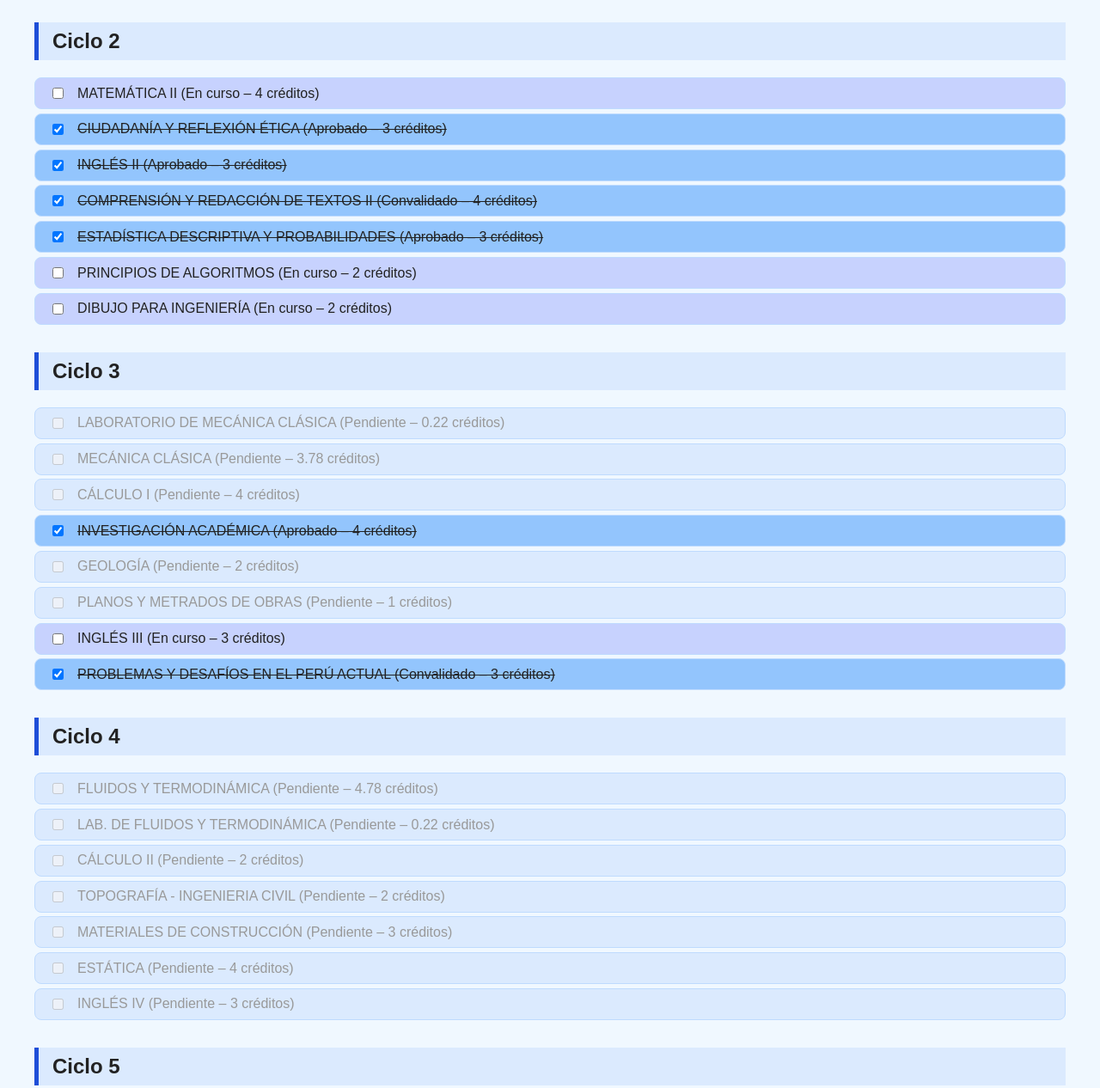
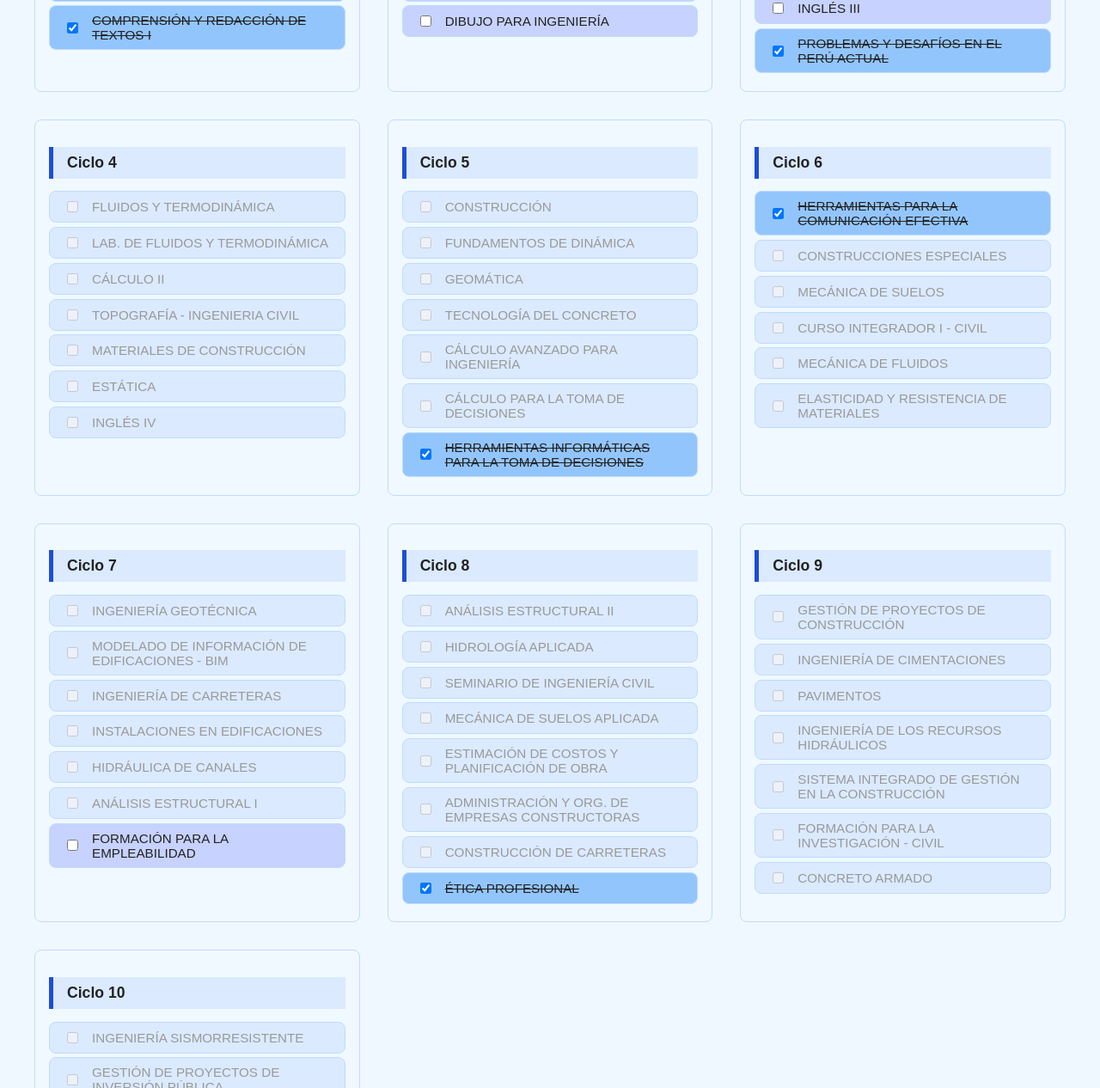
Before and after one commit to esperanza1703/malla-civil-3, a plain HTML site: page index.html in a window 1280 px wide. Shown: the part 456-1722 px from the top of the page at 86% size. Drawn offline with Linux system fonts and the light colour scheme.

Commit message:
Update index.html

```diff
--- a/index.html
+++ b/index.html
@@ -14,13 +14,22 @@
       text-align: center;
       color: #1e3a8a;
     }
+    .grid {
+      display: grid;
+      grid-template-columns: repeat(auto-fill, minmax(300px, 1fr));
+      gap: 2rem;
+    }
     .ciclo {
-      margin-bottom: 2rem;
+      border: 1px solid #bfdbfe;
+      border-radius: 0.5rem;
+      background: #f0f9ff;
+      padding: 1rem;
     }
     .ciclo h2 {
       background: #dbeafe;
       padding: 0.5rem 1rem;
       border-left: 5px solid #1d4ed8;
+      font-size: 1.1rem;
     }
     .curso {
       display: flex;
@@ -31,6 +40,7 @@
       padding: 0.5rem 1rem;
       margin: 0.3rem 0;
       transition: background 0.3s;
+      font-size: 0.95rem;
     }
     .curso.aprobado {
       background: #93c5fd;
@@ -58,98 +68,98 @@
   <script>
     const cursos = {
   1: [
-    { nombre: "MATEMÁTICA I", id: "MAT1", estado: "Aprobado", creditos: 3, prereq: ["NIVMAT"] },
-    { nombre: "INTRODUCCIÓN A LA VIDA UNIVERSITARIA", id: "IVU", estado: "Aprobado", creditos: 2 },
-    { nombre: "LABORATORIO DE QUÍMICA GENERAL", id: "LQG", estado: "Convalidado", creditos: 0.28 },
-    { nombre: "QUÍMICA GENERAL", id: "QG", estado: "Convalidado", creditos: 2.72 },
-    { nombre: "INDIVIDUO Y MEDIO AMBIENTE", id: "IMA", estado: "Aprobado", creditos: 2, prereq: ["NIVRED"] },
-    { nombre: "INGLÉS I", id: "ING1", estado: "Aprobado", creditos: 3 },
-    { nombre: "COMPRENSIÓN Y REDACCIÓN DE TEXTOS I", id: "CRT1", estado: "Convalidado", creditos: 4, prereq: ["NIVRED"] }
+    { nombre: "MATEMÁTICA I", id: "MAT1", prereq: ["NIVMAT"] },
+    { nombre: "INTRODUCCIÓN A LA VIDA UNIVERSITARIA", id: "IVU" },
+    { nombre: "LABORATORIO DE QUÍMICA GENERAL", id: "LQG" },
+    { nombre: "QUÍMICA GENERAL", id: "QG" },
+    { nombre: "INDIVIDUO Y MEDIO AMBIENTE", id: "IMA", prereq: ["NIVRED"] },
+    { nombre: "INGLÉS I", id: "ING1" },
+    { nombre: "COMPRENSIÓN Y REDACCIÓN DE TEXTOS I", id: "CRT1", prereq: ["NIVRED"] }
   ],
   2: [
-    { nombre: "MATEMÁTICA II", id: "MAT2", estado: "En curso", creditos: 4, prereq: ["MAT1"] },
-    { nombre: "CIUDADANÍA Y REFLEXIÓN ÉTICA", id: "CRE", estado: "Aprobado", creditos: 3 },
-    { nombre: "INGLÉS II", id: "ING2", estado: "Aprobado", creditos: 3, prereq: ["ING1"] },
-    { nombre: "COMPRENSIÓN Y REDACCIÓN DE TEXTOS II", id: "CRT2", estado: "Convalidado", creditos: 4, prereq: ["CRT1"] },
-    { nombre: "ESTADÍSTICA DESCRIPTIVA Y PROBABILIDADES", id: "EDP", estado: "Aprobado", creditos: 3, prereq: ["MAT1"] },
-    { nombre: "PRINCIPIOS DE ALGORITMOS", id: "ALGO", estado: "En curso", creditos: 2 },
-    { nombre: "DIBUJO PARA INGENIERÍA", id: "DIBUJO", estado: "En curso", creditos: 2, prereq: ["MAT1", "IVU"] }
+    { nombre: "MATEMÁTICA II", id: "MAT2", prereq: ["MAT1"] },
+    { nombre: "CIUDADANÍA Y REFLEXIÓN ÉTICA", id: "CRE" },
+    { nombre: "INGLÉS II", id: "ING2", prereq: ["ING1"] },
+    { nombre: "COMPRENSIÓN Y REDACCIÓN DE TEXTOS II", id: "CRT2", prereq: ["CRT1"] },
+    { nombre: "ESTADÍSTICA DESCRIPTIVA Y PROBABILIDADES", id: "EDP", prereq: ["MAT1"] },
+    { nombre: "PRINCIPIOS DE ALGORITMOS", id: "ALGO" },
+    { nombre: "DIBUJO PARA INGENIERÍA", id: "DIBUJO", prereq: ["MAT1", "IVU"] }
   ],
   3: [
-    { nombre: "LABORATORIO DE MECÁNICA CLÁSICA", id: "LMC", estado: "Pendiente", creditos: 0.22, prereq: ["MAT2"] },
-    { nombre: "MECÁNICA CLÁSICA", id: "MC", estado: "Pendiente", creditos: 3.78, prereq: ["MAT2"] },
-    { nombre: "CÁLCULO I", id: "CAL1", estado: "Pendiente", creditos: 4, prereq: ["MAT2"] },
-    { nombre: "INVESTIGACIÓN ACADÉMICA", id: "INVAC", estado: "Aprobado", creditos: 4, prereq: ["IMA", "CRT1"] },
-    { nombre: "GEOLOGÍA", id: "GEO", estado: "Pendiente", creditos: 2, prereq: ["DIBUJO"] },
-    { nombre: "PLANOS Y METRADOS DE OBRAS", id: "PMOC", estado: "Pendiente", creditos: 1, prereq: ["DIBUJO"] },
-    { nombre: "INGLÉS III", id: "ING3", estado: "En curso", creditos: 3, prereq: ["ING2"] },
-    { nombre: "PROBLEMAS Y DESAFÍOS EN EL PERÚ ACTUAL", id: "PDP", estado: "Convalidado", creditos: 3, prereq: ["IMA", "CRT1"] }
+    { nombre: "LABORATORIO DE MECÁNICA CLÁSICA", id: "LMC", prereq: ["MAT2"] },
+    { nombre: "MECÁNICA CLÁSICA", id: "MC", prereq: ["MAT2"] },
+    { nombre: "CÁLCULO I", id: "CAL1", prereq: ["MAT2"] },
+    { nombre: "INVESTIGACIÓN ACADÉMICA", id: "INVAC", prereq: ["IMA", "CRT1"] },
+    { nombre: "GEOLOGÍA", id: "GEO", prereq: ["DIBUJO"] },
+    { nombre: "PLANOS Y METRADOS DE OBRAS", id: "PMOC", prereq: ["DIBUJO"] },
+    { nombre: "INGLÉS III", id: "ING3", prereq: ["ING2"] },
+    { nombre: "PROBLEMAS Y DESAFÍOS EN EL PERÚ ACTUAL", id: "PDP", prereq: ["IMA", "CRT1"] }
   ],
   4: [
-    { nombre: "FLUIDOS Y TERMODINÁMICA", id: "FT", estado: "Pendiente", creditos: 4.78, prereq: ["LMC", "MC", "CAL1"] },
-    { nombre: "LAB. DE FLUIDOS Y TERMODINÁMICA", id: "LFT", estado: "Pendiente", creditos: 0.22, prereq: ["LMC", "MC", "CAL1"] },
-    { nombre: "CÁLCULO II", id: "CAL2", estado: "Pendiente", creditos: 2, prereq: ["CAL1"] },
-    { nombre: "TOPOGRAFÍA - INGENIERIA CIVIL", id: "TOPO", estado: "Pendiente", creditos: 2, prereq: ["PMOC", "EDP"] },
-    { nombre: "MATERIALES DE CONSTRUCCIÓN", id: "MCNST", estado: "Pendiente", creditos: 3, prereq: ["CAL1", "LMC", "MC"] },
-    { nombre: "ESTÁTICA", id: "EST", estado: "Pendiente", creditos: 4, prereq: ["CAL1", "LMC", "MC"] },
-    { nombre: "INGLÉS IV", id: "ING4", estado: "Pendiente", creditos: 3, prereq: ["ING3"] }
+    { nombre: "FLUIDOS Y TERMODINÁMICA", id: "FT", prereq: ["LMC", "MC", "CAL1"] },
+    { nombre: "LAB. DE FLUIDOS Y TERMODINÁMICA", id: "LFT", prereq: ["LMC", "MC", "CAL1"] },
+    { nombre: "CÁLCULO II", id: "CAL2", prereq: ["CAL1"] },
+    { nombre: "TOPOGRAFÍA - INGENIERIA CIVIL", id: "TOPO", prereq: ["PMOC", "EDP"] },
+    { nombre: "MATERIALES DE CONSTRUCCIÓN", id: "MCNST", prereq: ["CAL1", "LMC", "MC"] },
+    { nombre: "ESTÁTICA", id: "EST", prereq: ["CAL1", "LMC", "MC"] },
+    { nombre: "INGLÉS IV", id: "ING4", prereq: ["ING3"] }
   ],
   5: [
-    { nombre: "CONSTRUCCIÓN", id: "CONST", estado: "Pendiente", creditos: 3, prereq: ["PMOC", "MCNST"] },
-    { nombre: "FUNDAMENTOS DE DINÁMICA", id: "DIN", estado: "Pendiente", creditos: 4, prereq: ["EST"] },
-    { nombre: "GEOMÁTICA", id: "GEOM", estado: "Pendiente", creditos: 3, prereq: ["GEO", "TOPO"] },
-    { nombre: "TECNOLOGÍA DEL CONCRETO", id: "TCONC", estado: "Pendiente", creditos: 3, prereq: ["MCNST"] },
-    { nombre: "CÁLCULO AVANZADO PARA INGENIERÍA", id: "CALAV", estado: "Pendiente", creditos: 4, prereq: ["CAL2"] },
-    { nombre: "CÁLCULO PARA LA TOMA DE DECISIONES", id: "CTD", estado: "Pendiente", creditos: 2, prereq: ["CAL2"] },
-    { nombre: "HERRAMIENTAS INFORMÁTICAS PARA LA TOMA DE DECISIONES", id: "HINFO", estado: "Aprobado", creditos: 2 }
+    { nombre: "CONSTRUCCIÓN", id: "CONST", prereq: ["PMOC", "MCNST"] },
+    { nombre: "FUNDAMENTOS DE DINÁMICA", id: "DIN", prereq: ["EST"] },
+    { nombre: "GEOMÁTICA", id: "GEOM", prereq: ["GEO", "TOPO"] },
+    { nombre: "TECNOLOGÍA DEL CONCRETO", id: "TCONC", prereq: ["MCNST"] },
+    { nombre: "CÁLCULO AVANZADO PARA INGENIERÍA", id: "CALAV", prereq: ["CAL2"] },
+    { nombre: "CÁLCULO PARA LA TOMA DE DECISIONES", id: "CTD", prereq: ["CAL2"] },
+    { nombre: "HERRAMIENTAS INFORMÁTICAS PARA LA TOMA DE DECISIONES", id: "HINFO" }
   ],
   6: [
-    { nombre: "HERRAMIENTAS PARA LA COMUNICACIÓN EFECTIVA", id: "COMEF", estado: "Convalidado", creditos: 3, prereq: ["INVAC"] },
-    { nombre: "CONSTRUCCIONES ESPECIALES", id: "CESP", estado: "Pendiente", creditos: 3, prereq: ["CONST"] },
-    { nombre: "MECÁNICA DE SUELOS", id: "MSUE", estado: "Pendiente", creditos: 3, prereq: ["DIN", "GEOM"] },
-    { nombre: "CURSO INTEGRADOR I - CIVIL", id: "CIIC", estado: "Pendiente", creditos: 3, prereq: ["CONST", "GEOM", "TCONC"] },
-    { nombre: "MECÁNICA DE FLUIDOS", id: "MFLU", estado: "Pendiente", creditos: 3, prereq: ["DIN"] },
-    { nombre: "ELASTICIDAD Y RESISTENCIA DE MATERIALES", id: "ERM", estado: "Pendiente", creditos: 3, prereq: ["CALAV", "CTD", "DIN"] }
+    { nombre: "HERRAMIENTAS PARA LA COMUNICACIÓN EFECTIVA", id: "COMEF", prereq: ["INVAC"] },
+    { nombre: "CONSTRUCCIONES ESPECIALES", id: "CESP", prereq: ["CONST"] },
+    { nombre: "MECÁNICA DE SUELOS", id: "MSUE", prereq: ["DIN", "GEOM"] },
+    { nombre: "CURSO INTEGRADOR I - CIVIL", id: "CIIC", prereq: ["CONST", "GEOM", "TCONC"] },
+    { nombre: "MECÁNICA DE FLUIDOS", id: "MFLU", prereq: ["DIN"] },
+    { nombre: "ELASTICIDAD Y RESISTENCIA DE MATERIALES", id: "ERM", prereq: ["CALAV", "CTD", "DIN"] }
   ],
   7: [
-    { nombre: "INGENIERÍA GEOTÉCNICA", id: "GEOT", estado: "Pendiente", creditos: 3, prereq: ["CIIC", "MSUE"] },
-    { nombre: "MODELADO DE INFORMACIÓN DE EDIFICACIONES - BIM", id: "BIM", estado: "Pendiente", creditos: 3, prereq: ["CESP"] },
-    { nombre: "INGENIERÍA DE CARRETERAS", id: "CAR", estado: "Pendiente", creditos: 2, prereq: ["MSUE", "GEOM"] },
-    { nombre: "INSTALACIONES EN EDIFICACIONES", id: "INST", estado: "Pendiente", creditos: 2, prereq: ["CESP", "MFLU"] },
-    { nombre: "HIDRÁULICA DE CANALES", id: "HIDC", estado: "Pendiente", creditos: 2, prereq: ["CIIC", "MFLU"] },
-    { nombre: "ANÁLISIS ESTRUCTURAL I", id: "AE1", estado: "Pendiente", creditos: 4, prereq: ["ERM", "CIIC"] },
-    { nombre: "FORMACIÓN PARA LA EMPLEABILIDAD", id: "FEMP", estado: "En curso", creditos: 3, prereq: ["COMEF"] }
+    { nombre: "INGENIERÍA GEOTÉCNICA", id: "GEOT", prereq: ["CIIC", "MSUE"] },
+    { nombre: "MODELADO DE INFORMACIÓN DE EDIFICACIONES - BIM", id: "BIM", prereq: ["CESP"] },
+    { nombre: "INGENIERÍA DE CARRETERAS", id: "CAR", prereq: ["MSUE", "GEOM"] },
+    { nombre: "INSTALACIONES EN EDIFICACIONES", id: "INST", prereq: ["CESP", "MFLU"] },
+    { nombre: "HIDRÁULICA DE CANALES", id: "HIDC", prereq: ["CIIC", "MFLU"] },
+    { nombre: "ANÁLISIS ESTRUCTURAL I", id: "AE1", prereq: ["ERM", "CIIC"] },
+    { nombre: "FORMACIÓN PARA LA EMPLEABILIDAD", id: "FEMP", prereq: ["COMEF"] }
   ],
   8: [
-    { nombre: "ANÁLISIS ESTRUCTURAL II", id: "AE2", estado: "Pendiente", creditos: 4, prereq: ["AE1"] },
-    { nombre: "HIDROLOGÍA APLICADA", id: "HIDR", estado: "Pendiente", creditos: 3, prereq: ["HIDC"] },
-    { nombre: "SEMINARIO DE INGENIERÍA CIVIL", id: "SEMIC", estado: "Pendiente", creditos: 2, prereq: ["HIDC", "GEOT", "AE1"] },
-    { nombre: "MECÁNICA DE SUELOS APLICADA", id: "MSUEA", estado: "Pendiente", creditos: 2, prereq: ["GEOT"] },
-    { nombre: "ESTIMACIÓN DE COSTOS Y PLANIFICACIÓN DE OBRA", id: "COSTOS", estado: "Pendiente", creditos: 3, prereq: ["INST"] },
-    { nombre: "ADMINISTRACIÓN Y ORG. DE EMPRESAS CONSTRUCTORAS", id: "ADMINOBRA", estado: "Pendiente", creditos: 3, prereq: ["BIM", "INST"] },
-    { nombre: "CONSTRUCCIÓN DE CARRETERAS", id: "CCAR", estado: "Pendiente", creditos: 3, prereq: ["CAR"] },
-    { nombre: "ÉTICA PROFESIONAL", id: "ETICA", estado: "Aprobado", creditos: 2, prereq: ["FEMP", "HINFO"] }
+    { nombre: "ANÁLISIS ESTRUCTURAL II", id: "AE2", prereq: ["AE1"] },
+    { nombre: "HIDROLOGÍA APLICADA", id: "HIDR", prereq: ["HIDC"] },
+    { nombre: "SEMINARIO DE INGENIERÍA CIVIL", id: "SEMIC", prereq: ["HIDC", "GEOT", "AE1"] },
+    { nombre: "MECÁNICA DE SUELOS APLICADA", id: "MSUEA", prereq: ["GEOT"] },
+    { nombre: "ESTIMACIÓN DE COSTOS Y PLANIFICACIÓN DE OBRA", id: "COSTOS", prereq: ["INST"] },
+    { nombre: "ADMINISTRACIÓN Y ORG. DE EMPRESAS CONSTRUCTORAS", id: "ADMINOBRA", prereq: ["BIM", "INST"] },
+    { nombre: "CONSTRUCCIÓN DE CARRETERAS", id: "CCAR", prereq: ["CAR"] },
+    { nombre: "ÉTICA PROFESIONAL", id: "ETICA", prereq: ["FEMP", "HINFO"] }
   ],
   9: [
-    { nombre: "GESTIÓN DE PROYECTOS DE CONSTRUCCIÓN", id: "GPROY", estado: "Pendiente", creditos: 3, prereq: ["COSTOS", "ADMINOBRA"] },
-    { nombre: "INGENIERÍA DE CIMENTACIONES", id: "CIM", estado: "Pendiente", creditos: 3, prereq: ["MSUEA"] },
-    { nombre: "PAVIMENTOS", id: "PAV", estado: "Pendiente", creditos: 3, prereq: ["MSUEA", "CCAR"] },
-    { nombre: "INGENIERÍA DE LOS RECURSOS HIDRÁULICOS", id: "REHIDR", estado: "Pendiente", creditos: 3, prereq: ["HIDR"] },
-    { nombre: "SISTEMA INTEGRADO DE GESTIÓN EN LA CONSTRUCCIÓN", id: "SISG", estado: "Pendiente", creditos: 4, prereq: ["COSTOS"] },
-    { nombre: "FORMACIÓN PARA LA INVESTIGACIÓN - CIVIL", id: "INVFOR", estado: "Pendiente", creditos: 4, prereq: ["SEMIC"] },
-    { nombre: "CONCRETO ARMADO", id: "CARM", estado: "Pendiente", creditos: 4, prereq: ["AE2"] }
+    { nombre: "GESTIÓN DE PROYECTOS DE CONSTRUCCIÓN", id: "GPROY", prereq: ["COSTOS", "ADMINOBRA"] },
+    { nombre: "INGENIERÍA DE CIMENTACIONES", id: "CIM", prereq: ["MSUEA"] },
+    { nombre: "PAVIMENTOS", id: "PAV", prereq: ["MSUEA", "CCAR"] },
+    { nombre: "INGENIERÍA DE LOS RECURSOS HIDRÁULICOS", id: "REHIDR", prereq: ["HIDR"] },
+    { nombre: "SISTEMA INTEGRADO DE GESTIÓN EN LA CONSTRUCCIÓN", id: "SISG", prereq: ["COSTOS"] },
+    { nombre: "FORMACIÓN PARA LA INVESTIGACIÓN - CIVIL", id: "INVFOR", prereq: ["SEMIC"] },
+    { nombre: "CONCRETO ARMADO", id: "CARM", prereq: ["AE2"] }
   ],
   10: [
-    { nombre: "INGENIERÍA SISMORRESISTENTE", id: "SISMO", estado: "Pendiente", creditos: 3, prereq: ["CIM", "CARM"] },
-    { nombre: "GESTIÓN DE PROYECTOS DE INVERSIÓN PÚBLICA", id: "GPIP", estado: "Pendiente", creditos: 3, prereq: ["GPROY"] },
-    { nombre: "TALLER DE INVESTIGACIÓN - CIVIL", id: "TALLINV", estado: "Pendiente", creditos: 4, prereq: ["INVFOR"] },
-    { nombre: "CURSO INTEGRADOR II - CIVIL", id: "CIIC2", estado: "Pendiente", creditos: 3, prereq: ["CIIC", "GPROY", "CIM"] },
-    { nombre: "FUNDAMENTOS DE METODOLOGÍA VDC EN EDIFICACIONES", id: "VDC", estado: "Pendiente", creditos: 3, prereq: ["GPROY", "BIM"] },
-    { nombre: "SEGURIDAD Y SALUD OCUPACIONAL EN OBRAS DE CONSTRUCCIÓN", id: "SEG", estado: "Pendiente", creditos: 3, prereq: ["SISG", "GPROY"] },
-    { nombre: "SOSTENIBILIDAD AMBIENTAL EN LA CONSTRUCCIÓN", id: "SOST", estado: "Pendiente", creditos: 3, prereq: ["HIDR"] },
-    { nombre: "ANÁLISIS DE ESTRUCTURAS POR ELEMENTOS FINITOS", id: "FEM", estado: "Pendiente", creditos: 4, prereq: ["CARM"] },
-    { nombre: "MÉTODOS NUMÉRICOS", id: "METNUM", estado: "Pendiente", creditos: 4, prereq: ["CALAV"] },
-    { nombre: "ELEMENTARY BUSINESS ENGLISH", id: "EBE", estado: "Pendiente", creditos: 4, prereq: ["ING4"] }
+    { nombre: "INGENIERÍA SISMORRESISTENTE", id: "SISMO", prereq: ["CIM", "CARM"] },
+    { nombre: "GESTIÓN DE PROYECTOS DE INVERSIÓN PÚBLICA", id: "GPIP", prereq: ["GPROY"] },
+    { nombre: "TALLER DE INVESTIGACIÓN - CIVIL", id: "TALLINV", prereq: ["INVFOR"] },
+    { nombre: "CURSO INTEGRADOR II - CIVIL", id: "CIIC2", prereq: ["CIIC", "GPROY", "CIM"] },
+    { nombre: "FUNDAMENTOS DE METODOLOGÍA VDC EN EDIFICACIONES", id: "VDC", prereq: ["GPROY", "BIM"] },
+    { nombre: "SEGURIDAD Y SALUD OCUPACIONAL EN OBRAS DE CONSTRUCCIÓN", id: "SEG", prereq: ["SISG", "GPROY"] },
+    { nombre: "SOSTENIBILIDAD AMBIENTAL EN LA CONSTRUCCIÓN", id: "SOST", prereq: ["HIDR"] },
+    { nombre: "ANÁLISIS DE ESTRUCTURAS POR ELEMENTOS FINITOS", id: "FEM", prereq: ["CARM"] },
+    { nombre: "MÉTODOS NUMÉRICOS", id: "METNUM", prereq: ["CALAV"] },
+    { nombre: "ELEMENTARY BUSINESS ENGLISH", id: "EBE", prereq: ["ING4"] }
   ]
 };
 
@@ -243,7 +253,7 @@
         actualizarCursos();
       });
       div.appendChild(checkbox);
-      div.appendChild(document.createTextNode(`${curso.nombre} (${curso.estado} – ${curso.creditos || '?'} créditos)`));
+      div.appendChild(document.createTextNode(`${curso.nombre}`));
       return div;
     }
 
@@ -267,6 +277,7 @@
     }
 
     const mallaDiv = document.getElementById("malla");
+mallaDiv.className = "grid";
 
     for (let ciclo in cursos) {
       const div = document.createElement("div");
@@ -283,3 +294,9 @@
   </script>
 </body>
 </html>
+
+
+    actualizarCursos();
+  </script>
+</body>
+</html>
```
